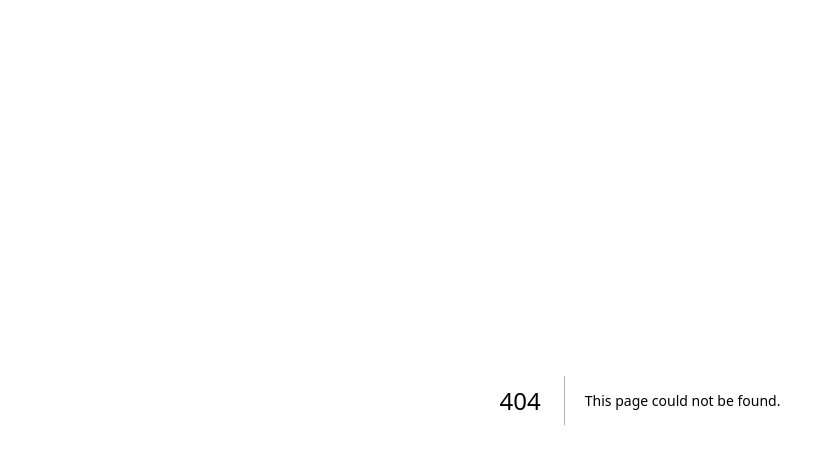
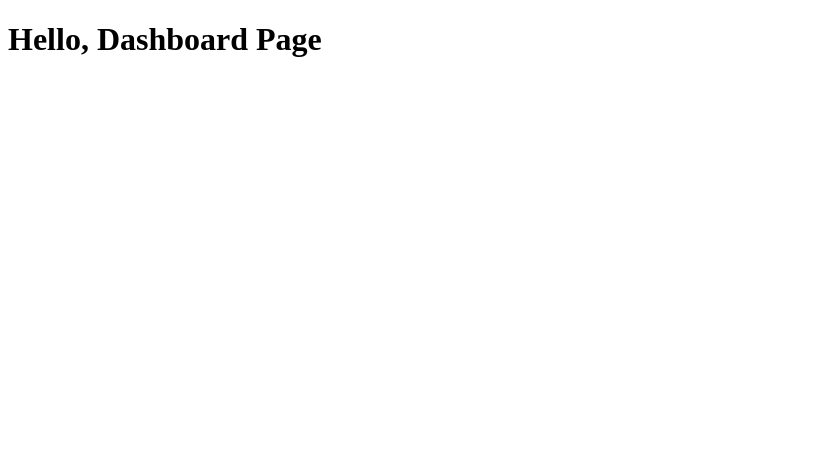
Before and after one commit to hayleyw7/moods, a Next.js app: page /dashboard in a window 1280 px wide. Before the commit this address had no page. Shown: the top 464 px of the page, without its empty margins (0-835 px from the left). Built offline with nearby package versions, Linux system fonts and the light colour scheme.

Commit message:
Add dashboard page

```diff
--- /dev/null
+++ b/src/app/dashboard/page.tsx
@@ -0,0 +1,4 @@
+// `app/dashboard/page.tsx` is the UI for the `/dashboard` URL
+export default function Page() {
+  return <h1>Hello, Dashboard Page</h1>
+}
--- a/src/app/page.tsx
+++ b/src/app/page.tsx
@@ -1,7 +1,5 @@
-import Image from 'next/image'
-
 export default function Page() {
   return (
-      <h1>Hello, Next.js!</h1>
+    <h1>Hello, Next.js!</h1>
   )
 }
```
